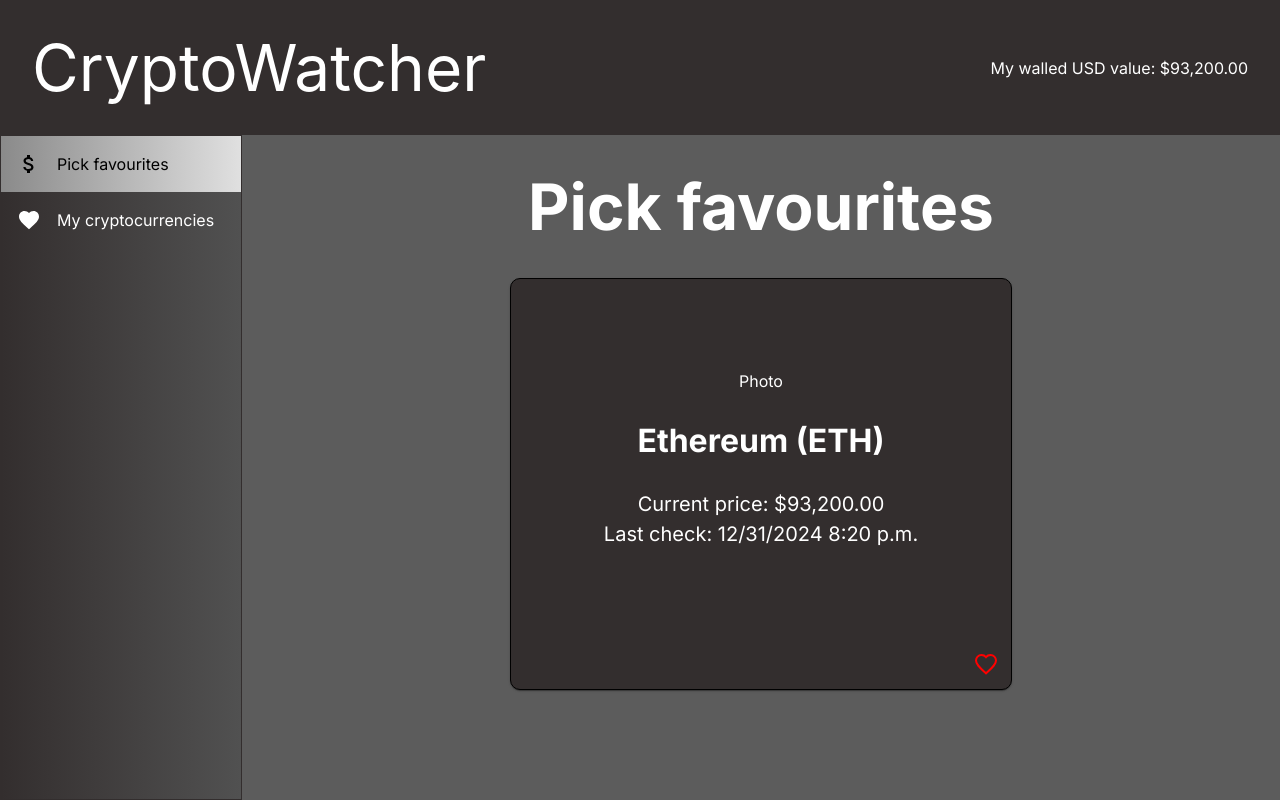
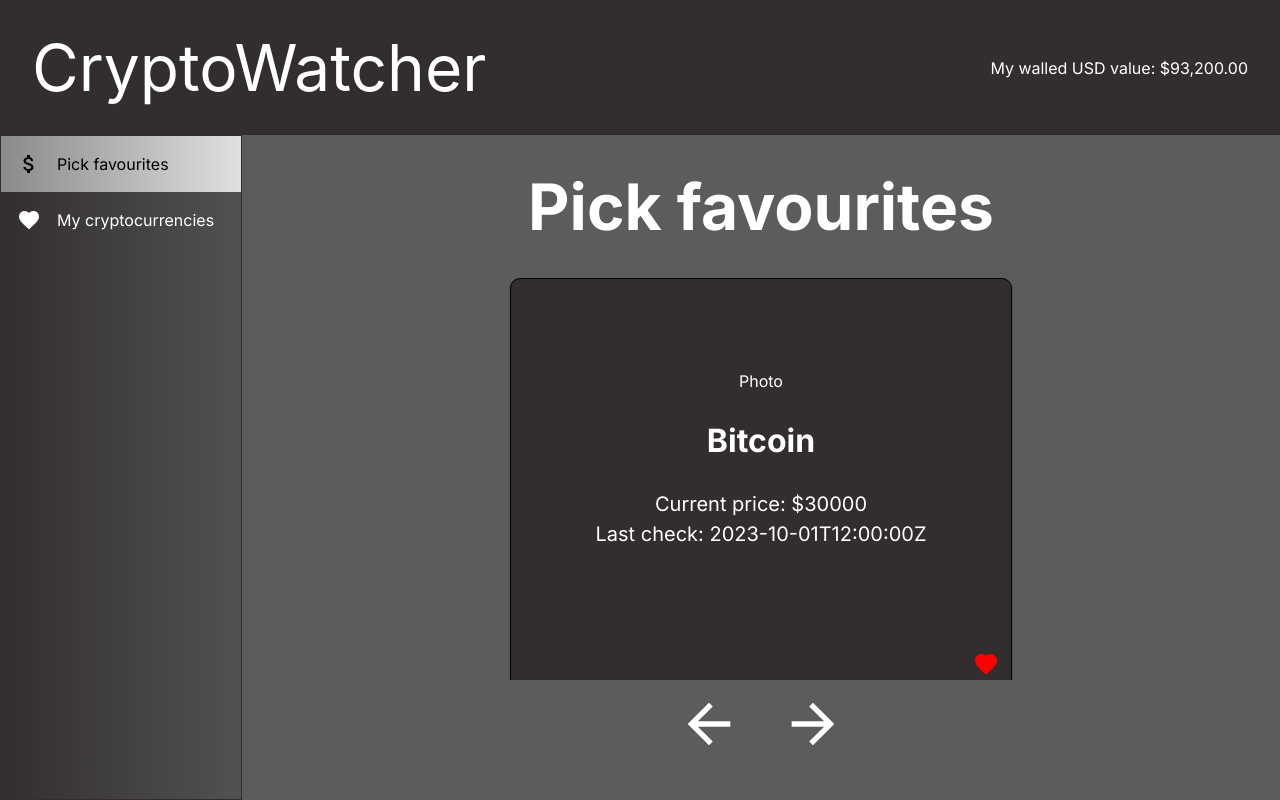
Before and after one commit to pawelz00/crypto-watcher, a React (Vite) app: page / in a window 1280 px wide. Both pictures are taken after a click on the button 986 px from the left and 664 px from the top of the page. Built offline with nearby package versions, Linux system fonts and the light colour scheme; a web font is replaced by a local one.

Commit message:
feat: implement Card, Carousel, and Arrows components with favorites functionality WIP

```diff
--- /dev/null
+++ b/crypto.json
@@ -0,0 +1,32 @@
+[
+  {
+    "id": "BTC",
+    "name": "Bitcoin",
+    "price": 30000.0,
+    "lastCheck": "2023-10-01T12:00:00Z"
+  },
+  {
+    "id": "ETH",
+    "name": "Ethereum (ETH)",
+    "price": 2000.0,
+    "lastCheck": "2023-10-01T12:00:00Z"
+  },
+  {
+    "id": "POL",
+    "name": "Polygon",
+    "price": 300.0,
+    "lastCheck": "2023-10-01T12:00:00Z"
+  },
+  {
+    "id": "DOT",
+    "name": "Polkadot",
+    "price": 12.0,
+    "lastCheck": "2023-10-01T12:00:00Z"
+  },
+  {
+    "id": "SOL",
+    "name": "Solana",
+    "price": 0.5,
+    "lastCheck": "2023-10-01T12:00:00Z"
+  }
+]
--- a/src/components/RightPanel.tsx
+++ b/src/components/RightPanel.tsx
@@ -1,5 +1,6 @@
 import { Box, Typography } from "@mui/material";
-import Card from "./main/Card";
+import Arrows from "./main/Arrows";
+import Carousel from "./main/Carousel";
 
 export default function RightPanel() {
   return (
@@ -7,6 +8,11 @@ export default function RightPanel() {
       sx={{
         bgcolor: "secondary.main",
         flex: 1,
+        display: "flex",
+        flexDirection: "column",
+        alignItems: "center",
+        justifyContent: "space-between",
+        py: 4,
       }}
     >
       <Typography
@@ -16,12 +22,12 @@ export default function RightPanel() {
           textAlign: "center",
           fontWeight: "bold",
           fontSize: "4rem",
-          padding: 4,
         }}
       >
         Pick favourites
       </Typography>
-      <Card />
+      <Carousel />
+      <Arrows />
     </Box>
   );
 }
--- /dev/null
+++ b/src/components/main/Arrows.tsx
@@ -0,0 +1,27 @@
+import { ArrowBack, ArrowForward } from "@mui/icons-material";
+import { Box, IconButton } from "@mui/material";
+
+export default function Arrows() {
+  return (
+    <Box flexDirection={"row"} gap={2} display={"flex"}>
+      <IconButton size="large">
+        <ArrowBack
+          sx={{
+            color: "#fff",
+            width: 64,
+            height: 64,
+          }}
+        />
+      </IconButton>
+      <IconButton size="large">
+        <ArrowForward
+          sx={{
+            color: "#fff",
+            width: 64,
+            height: 64,
+          }}
+        />
+      </IconButton>
+    </Box>
+  );
+}
--- a/src/components/main/Card.tsx
+++ b/src/components/main/Card.tsx
@@ -1,12 +1,43 @@
 import { Card, CardActions, CardContent, Typography } from "@mui/material";
 import { IconButton } from "@mui/material";
 import { Favorite, FavoriteOutlined } from "@mui/icons-material";
+import { useDispatch, useSelector } from "react-redux";
+import {
+  addToFavorites,
+  removeFromFavorites,
+} from "../../state/favorites/favoritesSlice";
+import type { AppDispatch, RootState } from "../../state/store";
 
-export default function CardComponent() {
+type CardComponentProps = {
+  id: string;
+  name: string;
+  price: string;
+  lastCheck?: string;
+};
+
+export default function CardComponent({
+  id,
+  name,
+  price,
+  lastCheck,
+}: CardComponentProps) {
+  const dispatch = useDispatch<AppDispatch>();
+  const state = useSelector((state: RootState) => state.favorites);
+
+  const handleClick = () => {
+    const isFavorite = state.value.includes(id);
+
+    if (isFavorite) {
+      dispatch(removeFromFavorites(id));
+    } else {
+      dispatch(addToFavorites(id));
+    }
+  };
+
   return (
     <Card
       sx={{
-        maxWidth: 500,
+        width: 500,
         minHeight: 410,
         margin: "auto",
         backgroundColor: "primary.main",
@@ -20,8 +51,8 @@ export default function CardComponent() {
     >
       <CardContent
         sx={{
+          display: "flex",
           flex: "1 1 auto",
-          display: "flex",
           flexDirection: "column",
           alignItems: "center",
           justifyContent: "center",
@@ -35,16 +66,16 @@ export default function CardComponent() {
             fontWeight: "bold",
           }}
         >
-          Ethereum (ETH)
+          {name}
         </Typography>
         <Typography
           sx={{
             fontSize: "1.25rem",
           }}
         >
-          Current price: $93,200.00
+          Current price: ${price}
           <br />
-          Last check: 12/31/2024 8:20 p.m.
+          Last check: {lastCheck}
         </Typography>
       </CardContent>
       <CardActions
@@ -54,14 +85,23 @@ export default function CardComponent() {
         }}
       >
         <IconButton
+          onClick={handleClick}
           aria-label="Add to favorites"
           size="small"
           sx={{
             color: "#fff",
           }}
         >
-          {/* <FavoriteOutlined /> */}
+          {state.value.includes(id) ? (
             <Favorite
+              sx={{
+                color: "#ff0000",
+                stroke: "#ff0000",
+                strokeWidth: 2,
+              }}
+            />
+          ) : (
+            <FavoriteOutlined
               sx={{
                 color: "#ff0000",
                 fill: "none",
@@ -69,6 +109,7 @@ export default function CardComponent() {
                 strokeWidth: 2,
               }}
             />
+          )}
         </IconButton>
       </CardActions>
     </Card>
--- /dev/null
+++ b/src/components/main/Carousel.tsx
@@ -0,0 +1,39 @@
+import Box from "@mui/material/Box";
+import data from "../../../crypto.json";
+import CardComponent from "./Card";
+
+export default function Carousel() {
+  return (
+    <Box
+      display="flex"
+      flexDirection="row"
+      gap={4}
+      mt={4}
+      width="100%"
+      justifyContent="center"
+      position="relative"
+      overflow="hidden"
+    >
+      {data.map((item, idx) => (
+        <Box
+          key={item.id}
+          sx={{
+            transition: "transform 0.3s",
+            position: idx === 0 ? "relative" : "absolute",
+            left: idx === 0 ? "0" : "50%",
+            transform: idx === 0 ? "none" : "translateX(100%)",
+            opacity: idx === 0 ? 1 : 0,
+            pointerEvents: idx === 0 ? "auto" : "none",
+          }}
+        >
+          <CardComponent
+            id={item.id}
+            name={item.name}
+            price={String(item.price)}
+            lastCheck={String(item.lastCheck)}
+          />
+        </Box>
+      ))}
+    </Box>
+  );
+}
--- a/src/state/favorites/favoritesSlice.ts
+++ b/src/state/favorites/favoritesSlice.ts
@@ -1,11 +1,40 @@
+import type { PayloadAction } from "@reduxjs/toolkit";
 import { createSlice } from "@reduxjs/toolkit";
 
-const initialState = { value: 0 };
+interface FavoritesState {
+  value: string[];
+}
+
+const getInitialFavorites = (): string[] => {
+  const data = localStorage.getItem("favoriteCryptos");
+  try {
+    return data ? JSON.parse(data) : [];
+  } catch {
+    return [];
+  }
+};
+
+const initialState: FavoritesState = { value: getInitialFavorites() };
 
 const favoritesSlice = createSlice({
-  name: "favorites",
+  name: "favoriteCryptos",
   initialState,
-  reducers: {},
+  reducers: {
+    addToFavorites: (state, action: PayloadAction<string>) => {
+      const newFavorites = [...state.value, action.payload];
+      localStorage.setItem("favoriteCryptos", JSON.stringify(newFavorites));
+      state.value = newFavorites;
+    },
+    removeFromFavorites: (state, action: PayloadAction<string>) => {
+      const newFavorites = state.value.filter(
+        (item) => item !== action.payload
+      );
+      localStorage.setItem("favoriteCryptos", JSON.stringify(newFavorites));
+      state.value = newFavorites;
+    },
+  },
 });
 
+export const { addToFavorites, removeFromFavorites } = favoritesSlice.actions;
+
 export default favoritesSlice.reducer;
```
Lines whose indentation alone changed are shown as unchanged.
